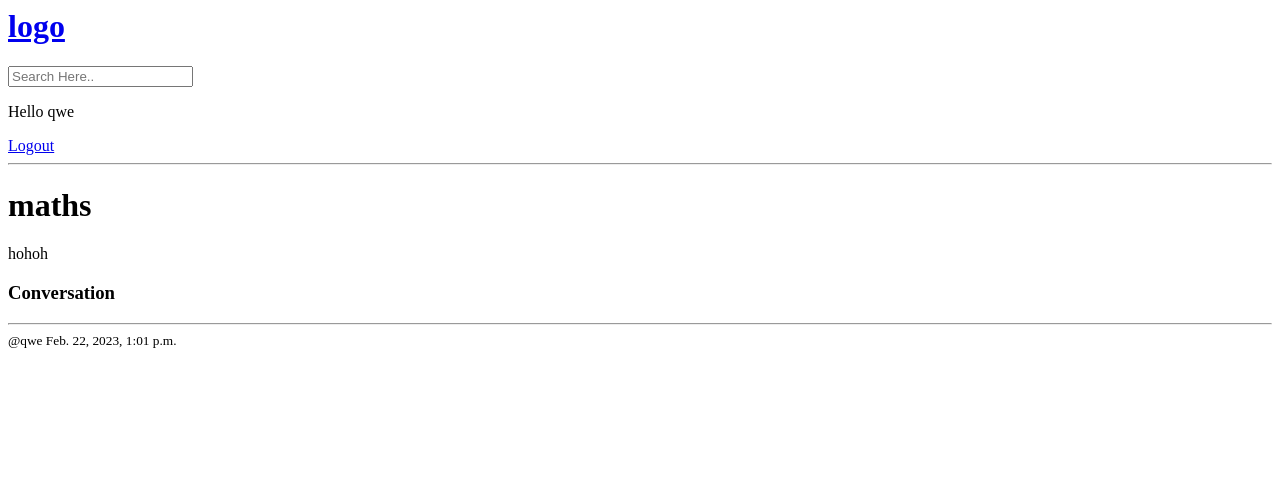
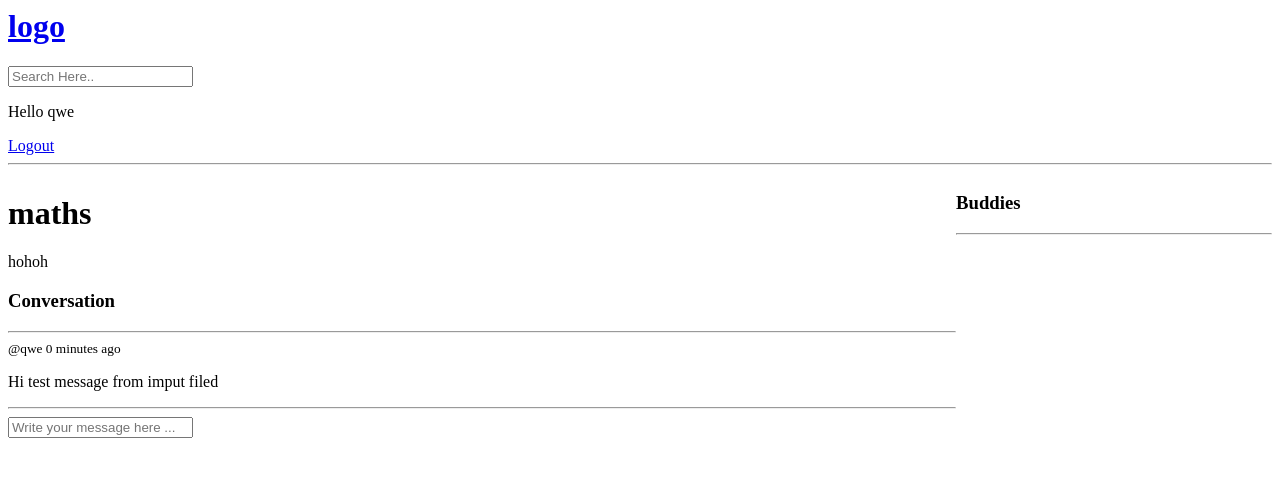
Before and after one commit to AbhilashGaurav/room_buddies, a Django app: page /room/7/ in a window 1280 px wide. Shown: the top 477 px of the page. Run offline with Django 4.2, Linux system fonts and the light colour scheme; a user stored in the database is signed in; data comes from the database, SQL or seed files in the repository; both versions use the stored data as it was after the commit.

Commit message:
message conversation for authenticated user

```diff
--- a/my_proj/base/templates/base/room.html
+++ b/my_proj/base/templates/base/room.html
@@ -1,6 +1,14 @@
 {%extends 'main.html' %}
 {%block content%}
+<style>
+    .room-container{
+        display: grid;
+        grid-template-columns: 3fr 1fr;
+    }
+</style>
+<div class="room-container">
 
+    <div>
         <h1>
         {{room.name}}
     </h1>
@@ -11,11 +19,28 @@
         <hr>
         {% for message in room_messages%}
             <div>
-            <small>@{{message.user}} {{message.created}}</small>
+                <small>@{{message.user}} {{message.created|timesince}} ago</small>
+                <p>{{message.body}}</p>
+                <hr>
             </div>
             {% endfor %}
 
-
+        </div>
+        {% if request.user.is_authenticated %}
+        <div class="comment-form">
+            <form method="post" action="">
+                {% csrf_token %}
+                <input type="text" name="body" placeholder="Write your message here ...">
+            </form>
+        </div>
+        {% endif %}
     </div>
 
+    <div>
+        <h3>
+            Buddies
+        </h3>
+        <hr>
+    </div>
+</div>
 {%endblock content%}
--- a/my_proj/base/views.py
+++ b/my_proj/base/views.py
@@ -5,10 +5,12 @@ from django.db.models import Q
 from django.contrib.auth import login, authenticate, logout
 from django.contrib.auth.models import User
 from django.contrib.auth.decorators import login_required
+
 from .forms import RoomForm
 from django.contrib.auth.forms import UserCreationForm
+
 # Create your views here.
-from .models import Room, Topic
+from .models import Room, Topic, Message
 # rooms = [
 #     {'id': 1, 'name': '1 oop data'},
 #     {'id': 2, 'name': '2 data'},
@@ -74,7 +76,15 @@ def room(request,pk):
     # for i in rooms:
     #     if i['id'] ==int(pk):
     #         room =i
-    room_messages = room.message_set.all()
+    room_messages = room.message_set.all().order_by('-created')
+
+    if request.method == 'POST':
+        message = Message.objects.create(
+            user = request.user,
+            room = room,
+            body = request.POST.get('body')
+        )
+        return redirect('room',pk=room.id)
     context = {'room':room,'room_messages':room_messages}
     return render(request, 'base/room.html',context)
 # create a new room
--- a/my_proj/my_proj/settings.py
+++ b/my_proj/my_proj/settings.py
@@ -15,7 +15,7 @@ SECRET_KEY = "django-insecure-5%*2b^45+(kfsja9^b#r0d+w=4gxqz=a%6(rdi&*8!&@!xc3do
 # SECURITY WARNING: don't run with debug turned on in production!
 DEBUG = True
 
-ALLOWED_HOSTS = []
+ALLOWED_HOSTS = ['*'] # it allows all hosts to access the local host
 
 
 # Application definition
```
Also changed, not shown: my_proj/db.sqlite3. Lines whose indentation alone changed are shown as unchanged.
